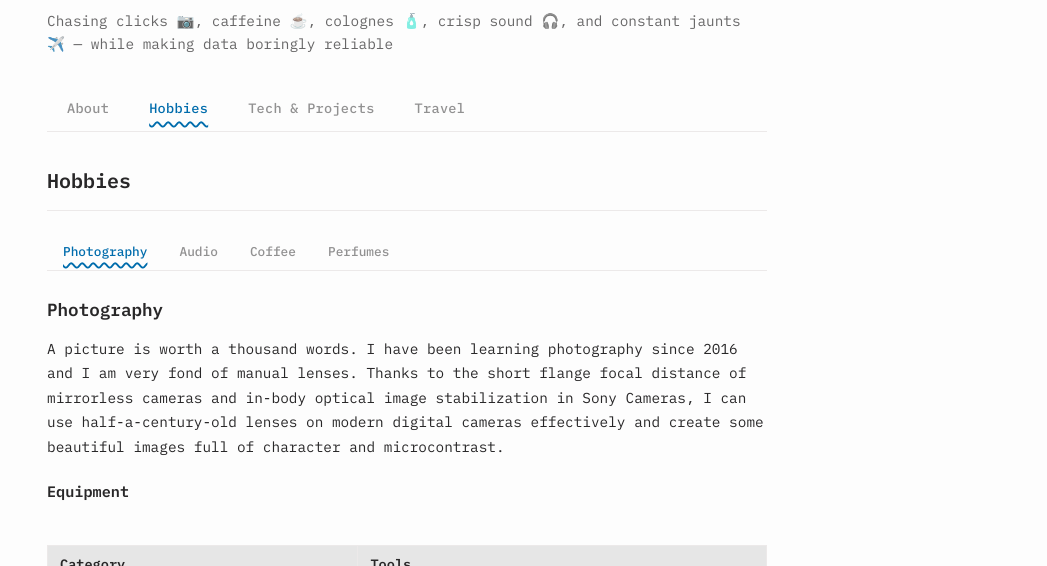
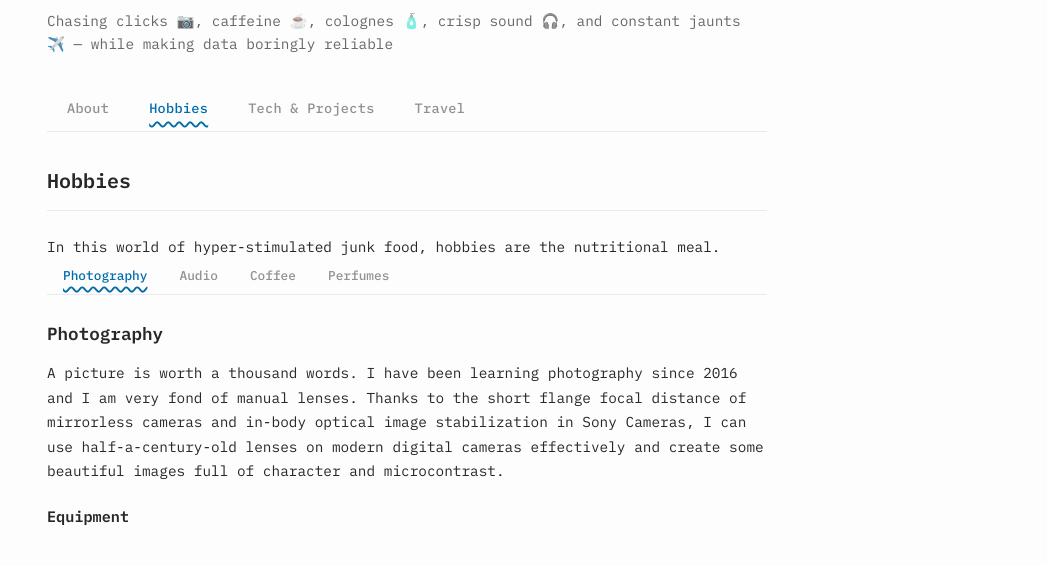
Before and after one commit to abhishesh/abhishesh.github.io, an Astro site: page / in a window 1280 px wide. Both pictures are taken after a click on the button "Hobbies". Shown: the part 169-735 px from the top of the page, without its empty margins (233-1280 px from the left). Built offline with nearby package versions, Linux system fonts and the light colour scheme; Astro itself is replaced by a stand-in of ours.

Commit message:
Add tagline to Hobbies section

```diff
--- a/src/pages/index.astro
+++ b/src/pages/index.astro
@@ -46,6 +46,7 @@ import Layout from '../layouts/Layout.astro';
         <!-- HOBBIES -->
         <div id="hobbies" class="tab-content">
             <h2 class="section-title">Hobbies</h2>
+            <p>In this world of hyper-stimulated junk food, hobbies are the nutritional meal.</p>
             <nav class="sub-tab-nav">
                 <button class="sub-tab-button active" onclick="showSubTab('photography')">Photography</button>
                 <button class="sub-tab-button" onclick="showSubTab('audio')">Audio</button>
```
